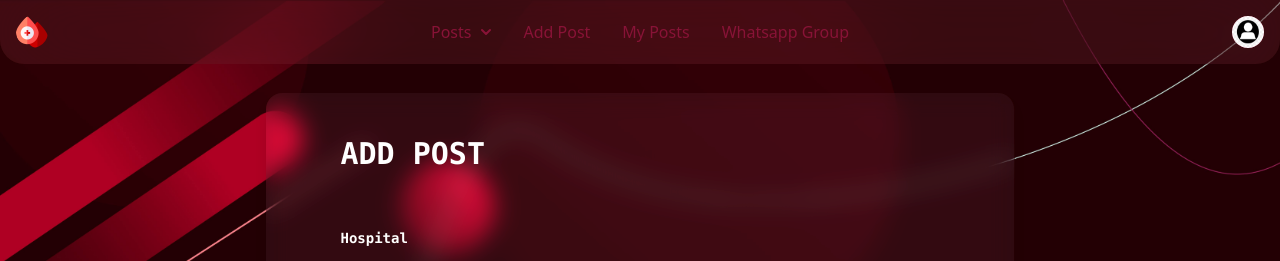
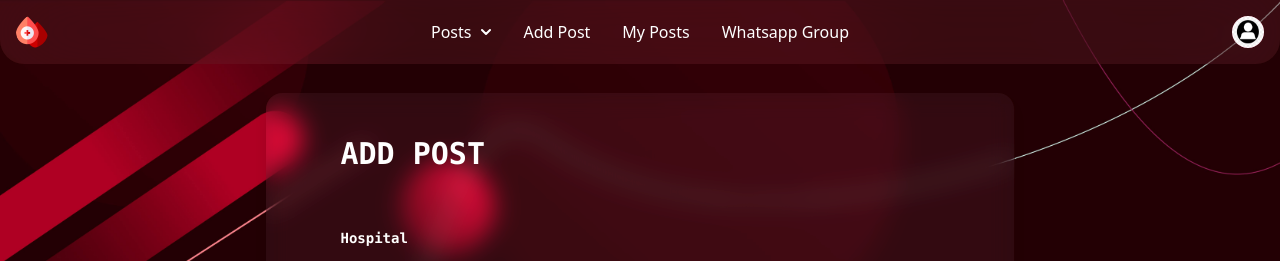
Before and after one commit to hadizorkot331/Blood-Donation-Platform, a Django app: page /posts/add-post/ in a window 1280 px wide. Shown: the top 261 px of the page. Run offline with Django 4.2, Linux system fonts and the light colour scheme; the visitor is signed in with stand-in values (Sample User, id 1); parts of the project's set-up code (start-up, migrations or seed data) failed here and were passed over; some libraries are stand-ins or nearby versions.

Commit message:
Fixed light mode colors

```diff
--- a/bloodDonationPlatform/templates/layout.html
+++ b/bloodDonationPlatform/templates/layout.html
@@ -82,17 +82,17 @@
             </a>
             <div class="flex items-center md:order-2 space-x-3 md:space-x-0 rtl:space-x-reverse">
                 <button type="button"
-                    class="flex text-sm bg-rose-800 rounded-full md:me-0 focus:ring-4 focus:ring-rose-300 dark:focus:ring-rose-600"
+                    class="flex text-sm bg-rose-800 rounded-full md:me-0 focus:ring-4 focus:ring-rose-600"
                     id="user-menu-button" aria-expanded="false" data-dropdown-toggle="user-dropdown"
                     data-dropdown-placement="bottom">
                     <span class="sr-only">Open user menu</span>
                     <img class="w-8 h-8 rounded-full" src="{% static '/images/user.png' %}" alt="photo">
                 </button>
                 <!-- Dropdown menu -->
-                <div class="z-20 hidden my-4 text-base list-none bg-white divide-y divide-rose-100 rounded-lg shadow dark:bg-rose-700 dark:divide-rose-600"
+                <div class="z-20 hidden my-4 text-base list-none divide-y rounded-lg shadow bg-rose-700 divide-rose-600"
                     id="user-dropdown">
                     <div class="px-4 py-3">
-                        <span class="block text-sm text-rose-900 dark:text-white">
+                        <span class="block text-sm text-white">
                             {% if user.is_authenticated %}
                             {{user.username}}
                             {% else %}
@@ -100,7 +100,7 @@
                             {% endif %}
                         </span>
                         <span
-                            class="block text-sm  text-rose-500 truncate dark:text-rose-400">
+                            class="block text-sm truncate text-rose-400">
                             {% if user.is_authenticated %}
                             {{user.profile.email}}
                             {% else %}
@@ -111,18 +111,18 @@
                     <ul class="py-2" aria-labelledby="user-menu-button">
                         <li>
                             <a href="{% url 'users:edit-profile' %}"
-                                class="block px-4 py-2 text-sm text-rose-700 hover:bg-rose-100 dark:hover:bg-rose-600 dark:text-rose-200 dark:hover:text-white">My
+                                class="block px-4 py-2 text-sm hover:bg-rose-600 text-rose-200 hover:text-white">My
                                 Info</a>
                         </li>
                         <li>
                             <a href="{% url 'users:logout' %}"
-                                class="block px-4 py-2 text-sm text-rose-700 hover:bg-rose-100 dark:hover:bg-rose-600 dark:text-rose-200 dark:hover:text-white">Sign
+                                class="block px-4 py-2 text-sm hover:bg-rose-600 text-rose-200 hover:text-white">Sign
                                 out</a>
                         </li>
                     </ul>
                 </div>
                 <button data-collapse-toggle="navbar-user" type="button"
-                    class="inline-flex items-center p-2 w-10 h-10 justify-center text-sm text-rose-500 rounded-lg md:hidden hover:bg-rose-100 focus:outline-none focus:ring-2 focus:ring-rose-200 dark:text-rose-400 dark:hover:bg-rose-700 dark:focus:ring-rose-600"
+                    class="inline-flex items-center p-2 w-10 h-10 justify-center text-sm rounded-lg md:hidden focus:outline-none focus:ring-2 text-rose-400 hover:bg-rose-700 focus:ring-rose-600"
                     aria-controls="navbar-user" aria-expanded="false">
                     <span class="sr-only">Open main menu</span>
                     <svg class="w-5 h-5" aria-hidden="true" xmlns="http://www.w3.org/2000/svg" fill="none"
@@ -137,7 +137,7 @@
                     class="flex flex-col font-medium p-4 md:p-0 mt-4 rounded-lg md:space-x-8 rtl:space-x-reverse md:flex-row md:mt-0 ">
                     <li>
                         <button id="dropdownNavbarLink" data-dropdown-toggle="dropdownNavbar"
-                            class="flex items-center justify-between w-full py-2 px-3 text-rose-900 rounded hover:bg-rose-100 md:hover:bg-transparent md:border-0 md:hover:text-rose-700 md:p-0 md:w-auto dark:text-white md:dark:hover:text-rose-500 dark:focus:text-white dark:border-rose-700 dark:hover:bg-rose-700 md:dark:hover:bg-transparent">Posts
+                            class="flex items-center justify-between w-full py-2 px-3 rounded md:border-0 md:p-0 md:w-auto text-white md:hover:text-rose-500 focus:text-white border-rose-700 hover:bg-rose-700 md:hover:bg-transparent">Posts
                             <svg class="w-2.5 h-2.5 ms-2.5" aria-hidden="true" xmlns="http://www.w3.org/2000/svg"
                                 fill="none" viewBox="0 0 10 6">
                                 <path stroke="currentColor" stroke-linecap="round" stroke-linejoin="round"
@@ -145,16 +145,16 @@
                             </svg></button>
                         <!-- Dropdown menu -->
                         <div id="dropdownNavbar"
-                            class="z-10 hidden font-normal bg-white divide-y divide-rose-500 rounded-lg shadow w-44 dark:bg-rose-700 dark:divide-rose-600">
+                            class="z-10 hidden font-normal divide-y rounded-lg shadow w-44 bg-rose-700 divide-rose-600">
                             <ul class="py-2 text-sm text-red-200" aria-labelledby="dropdownLargeButton">
                                 <li>
                                     <a href="{% url 'posts:home' %}"
-                                        class="block px-4 py-2 hover:bg-rose-100 dark:hover:bg-rose-600 dark:hover:text-white">Elligible
+                                        class="block px-4 py-2 hover:bg-rose-600 hover:text-white">Elligible
                                         Posts</a>
                                 </li>
                                 <li>
                                     <a href="{% url 'posts:all-posts' %}"
-                                        class="block px-4 py-2 hover:bg-rose-100 dark:hover:bg-rose-600 dark:hover:text-white">All
+                                        class="block px-4 py-2 hover:bg-rose-600 hover:text-white">All
                                         Posts</a>
                                 </li>
                             </ul>
@@ -162,17 +162,17 @@
                     </li>
                     <li>
                         <a href="{% url 'posts:add-post' %}"
-                            class="block py-2 px-3 text-rose-900 rounded hover:bg-rose-100 md:hover:bg-transparent md:hover:text-rose-700 md:p-0 dark:text-white md:dark:hover:text-rose-500 dark:hover:bg-rose-700 dark:hover:text-white md:dark:hover:bg-transparent dark:border-rose-700">Add
+                            class="block py-2 px-3 rounded md:hover:bg-transparent md:p-0 text-white hover:bg-rose-700 md:hover:text-rose-600 border-rose-700">Add
                             Post</a>
                     </li>
                     <li>
                         <a href="{% url 'posts:my-posts' %}"
-                            class="block py-2 px-3 text-rose-900 rounded hover:bg-rose-100 md:hover:bg-transparent md:hover:text-rose-700 md:p-0 dark:text-white md:dark:hover:text-rose-500 dark:hover:bg-rose-700 dark:hover:text-white md:dark:hover:bg-transparent dark:border-rose-700">My
+                            class="block py-2 px-3 rounded md:hover:bg-transparent md:p-0 text-white hover:bg-rose-700 md:hover:text-rose-600 border-rose-700">My
                             Posts</a>
                     </li>
                     <li>
                         <a href="{% url 'posts:whatsapp-group-link' %}" target="_blank"
-                            class="block py-2 px-3 text-rose-900 rounded hover:bg-green-500 md:hover:bg-transparent md:hover:text-green-500 md:p-0 dark:text-white md:dark:hover:text-green-500 dark:hover:bg-green-500 dark:hover:text-white md:dark:hover:bg-transparent dark:border-green-700">Whatsapp Group</a>
+                            class="block py-2 px-3 rounded md:hover:bg-transparent md:p-0 text-white hover:bg-green-500 md:hover:text-green-500 border-rose-700">Whatsapp Group</a>
                     </li>
                 </ul>
 
```
